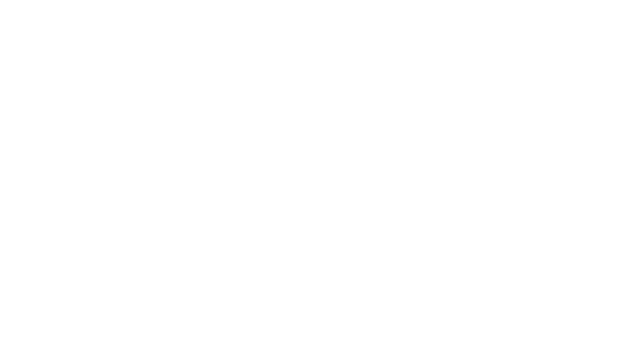
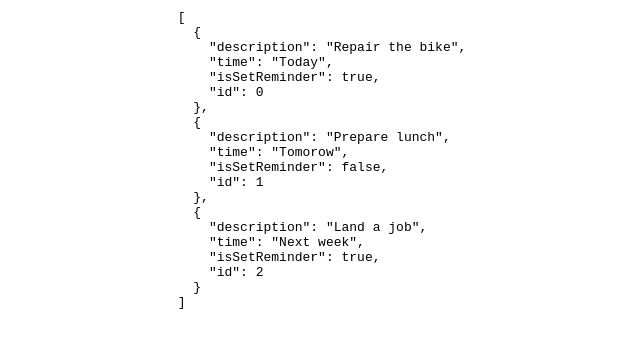
Before and after one commit to paulzoltan/task-tracker8, a React (Create React App) app: page / in a window 1280 px wide. Shown: the top 348 px of the page, without its empty margins (318-958 px from the left). Built offline with nearby package versions, Linux system fonts and the light colour scheme; data requests are answered from the project's data file.

Commit message:
serve data

```diff
--- /dev/null
+++ b/db.json
@@ -0,0 +1,22 @@
+{
+  "tasks": [
+    {
+      "description": "Repair the bike",
+      "time": "Today",
+      "isSetReminder": true,
+      "id": 0
+    },
+    {
+      "description": "Prepare lunch",
+      "time": "Tomorow",
+      "isSetReminder": false,
+      "id": 1
+    },
+    {
+      "description": "Land a job",
+      "time": "Next week",
+      "isSetReminder": true,
+      "id": 2
+    }
+  ]
+}
--- a/package.json
+++ b/package.json
@@ -11,9 +11,11 @@
     "@types/react": "^18.0.28",
     "@types/react-dom": "^18.0.10",
     "classnames": "^2.3.2",
+    "json-server": "^0.17.1",
     "react": "^18.2.0",
     "react-dom": "^18.2.0",
     "react-icons": "^4.7.1",
+    "react-query": "^3.39.3",
     "react-scripts": "5.0.1",
     "typescript": "^4.9.5",
     "web-vitals": "^2.1.4"
@@ -21,7 +23,7 @@
   "scripts": {
     "start": "react-scripts start",
     "build": "react-scripts build",
-    "test": "react-scripts test",
+    "server": "json-server --watch db.json --port 3003",
     "eject": "react-scripts eject",
     "storybook": "start-storybook -p 6006 -s public",
     "build-storybook": "build-storybook -s public"
--- a/src/App.tsx
+++ b/src/App.tsx
@@ -1,7 +1,17 @@
 import React from 'react'
+import TaskTracker from './components/TaskTracker'
+import { QueryClient, QueryClientProvider } from 'react-query'
+
+const queryClient = new QueryClient()
 
 function App() {
-  return <div className='App'></div>
+  return (
+    <div className='App'>
+      <QueryClientProvider client={queryClient}>
+        <TaskTracker />
+      </QueryClientProvider>
+    </div>
+  )
 }
 
 export default App
--- /dev/null
+++ b/src/components/TaskTracker/TaskTracker/TaskTracker.tsx
@@ -0,0 +1,18 @@
+import './taskTracker.css'
+import { useQuery } from 'react-query'
+
+const TaskTracker = () => {
+  const { isLoading, error, data } = useQuery('repoData', () =>
+    fetch('http://localhost:3003/tasks').then((res) => res.json())
+  )
+
+  if (isLoading) return <p>Loading...</p>
+  if (error) return <p>An error has occurred</p>
+
+  return (
+    <div className='task-tracker'>
+      <pre>{JSON.stringify(data, null, 2)}</pre>
+    </div>
+  )
+}
+export default TaskTracker
--- /dev/null
+++ b/src/components/TaskTracker/TaskTracker/index.js
@@ -0,0 +1 @@
+export { default } from './TaskTracker'
--- /dev/null
+++ b/src/components/TaskTracker/TaskTracker/taskTracker.css
@@ -0,0 +1,6 @@
+pre {
+  display: block;
+  font-family: monospace;
+  white-space: pre;
+  margin: 1em 0;
+}
--- /dev/null
+++ b/src/components/TaskTracker/index.js
@@ -0,0 +1 @@
+export { default } from './TaskTracker'
```
Also changed, not shown: 1 other file (tests, documents, lock files or other folders).
